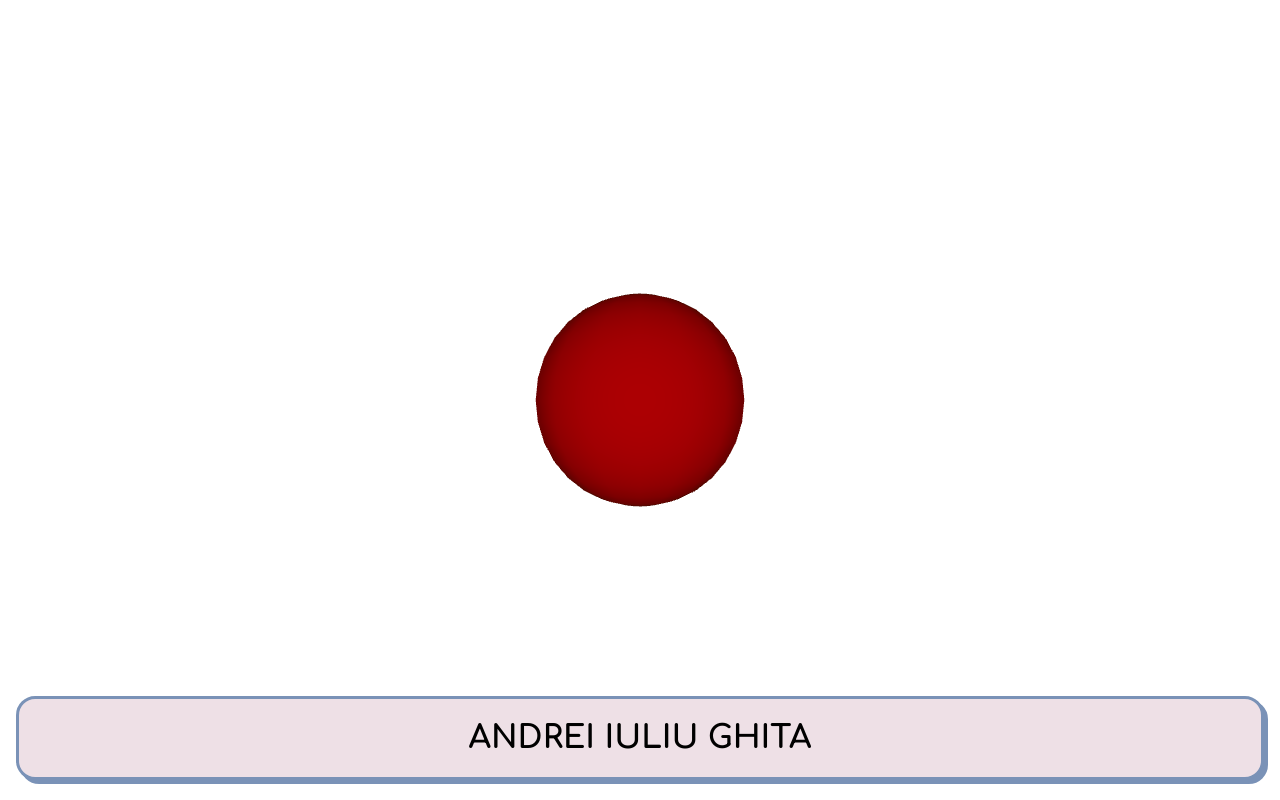
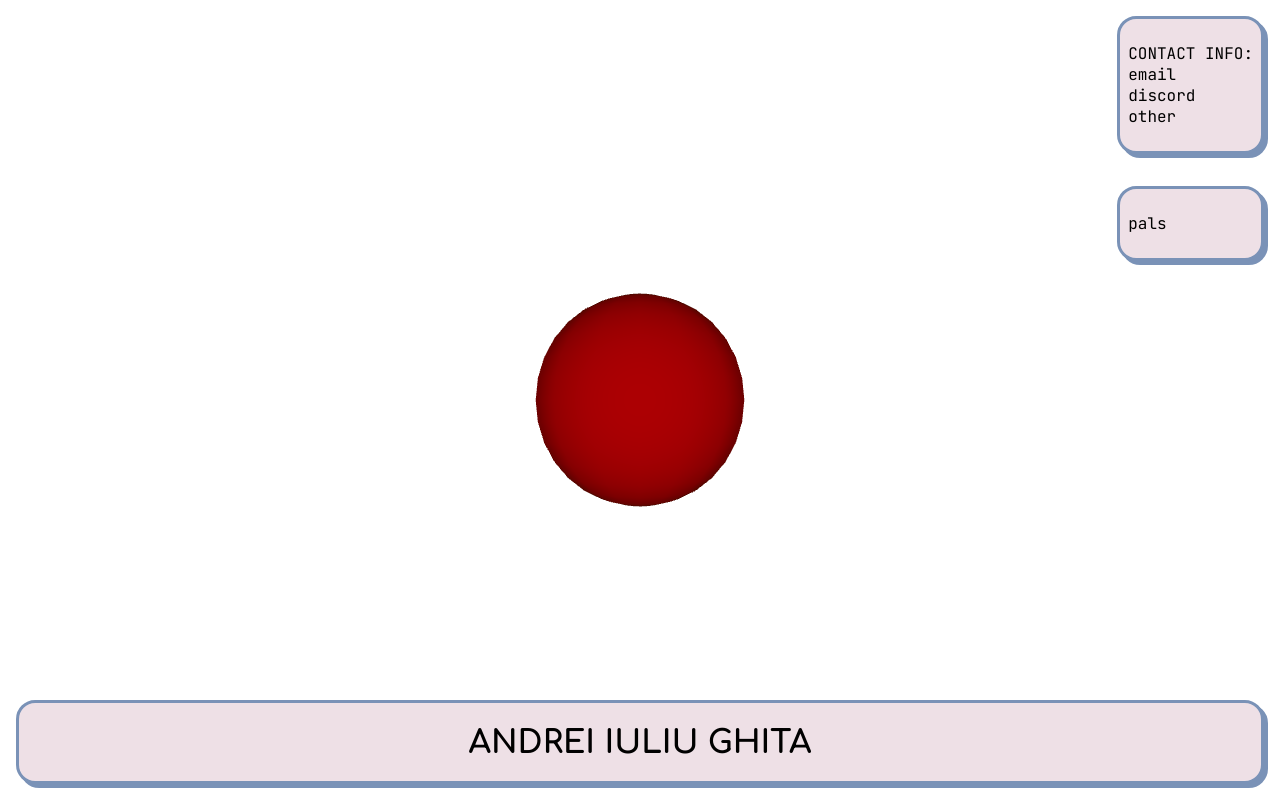
Before and after one commit to AndreiGhita2002/website, a React (Create React App) app: page / in a window 1280 px wide. Shown: the top 800 px of the page. Built offline with nearby package versions, Linux system fonts and the light colour scheme.

Commit message:
ben changes
Signed-off-by: andrei <andrei.ghita2002@gmail.com>

```diff
--- a/src/components/HomePage.tsx
+++ b/src/components/HomePage.tsx
@@ -4,14 +4,33 @@ import React from "react";
 export function HomePage() {
     return (
         <div className='ForeGround'>
-            <div className='EmptySpace'></div>
-            <div className='ColumnContainer'>
-                <CardColumn className='MainColumn'>
+            <div className='hero'>
+                <div className='top'>
+                    <CardColumn className='SideColumn'>
+                        <TextCard>
+                            <p className='ContactText'>
+                                CONTACT INFO: <br/>
+                                email <br/>
+                                discord <br/>
+                                other <br/>
+                            </p>
+                        </TextCard>
+                        <TextCard>
+                            <p className='PalsText'>
+                                pals
+                            </p>
+                        </TextCard>
+                    </CardColumn>
+                </div>
+                <div className='bottom'>
                     <TextCard>
                         <h1 className='TitleText'>
                             ANDREI IULIU GHITA
                         </h1>
                     </TextCard>
+                </div>
+            </div>
+            <div className="content">
                 <TextCard>
                     <p className='MainText'>
                         Lorem ipsum dolor sit amet, consectetur adipisicing elit. Architecto, aspernatur blanditiis distinctio
@@ -28,22 +47,6 @@ export function HomePage() {
                         voluptatem voluptates voluptatum! Exercitationem?
                     </p>
                 </TextCard>
-                </CardColumn>
-                <CardColumn className='SideColumn'>
-                    <TextCard>
-                        <p className='ContactText'>
-                            CONTACT INFO: <br/>
-                            email <br/>
-                            discord <br/>
-                            other <br/>
-                        </p>
-                    </TextCard>
-                    <TextCard>
-                        <p className='PalsText'>
-                            pals
-                        </p>
-                    </TextCard>
-                </CardColumn>
             </div>
         </div>
     )
--- a/src/styles/index.css
+++ b/src/styles/index.css
@@ -15,10 +15,6 @@
 body {
     margin: 0;
     font-family: "JetBrains Mono", sans-serif;
-}
-
-.EmptySpace {
-    height: 85dvh;
 }
 
 .ForeGround {
@@ -83,7 +79,7 @@ body {
 }
 
 .CanvasContainer {
-    position: absolute;
+    position: fixed;
     top: 0;
     left: 0;
     z-index: -100;
@@ -91,3 +87,22 @@ body {
     height: 100%;
     /*background-color: #0e080b;*/
 }
+
+.hero {
+    height: 100dvh;
+    width: 100%;
+    display: flex;
+    flex-direction: column;
+    justify-content: space-between;
+}
+
+.top {
+    display: flex;
+    flex-direction: row-reverse;
+}
+
+.bottom {
+    display: flex;
+    flex-direction: column;
+    justify-content: center;
+}
```
Lines whose indentation alone changed are shown as unchanged.
